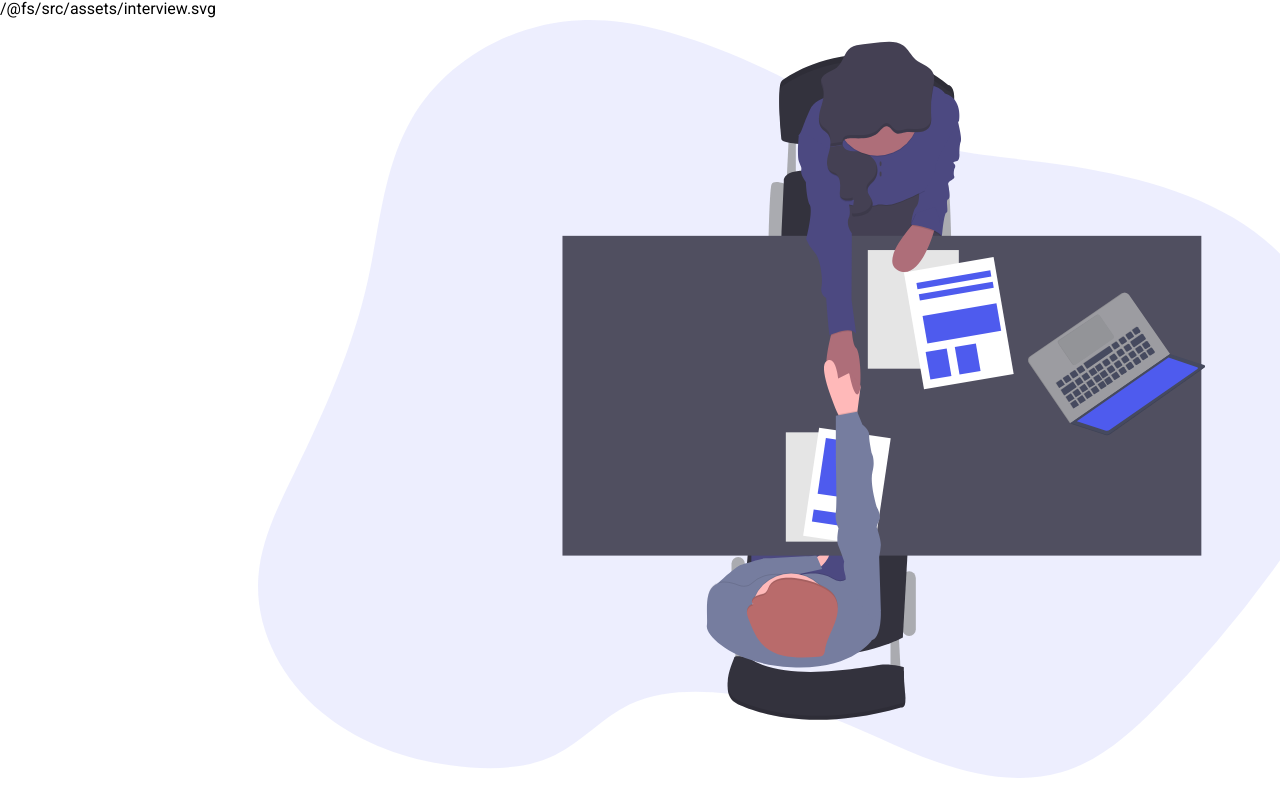
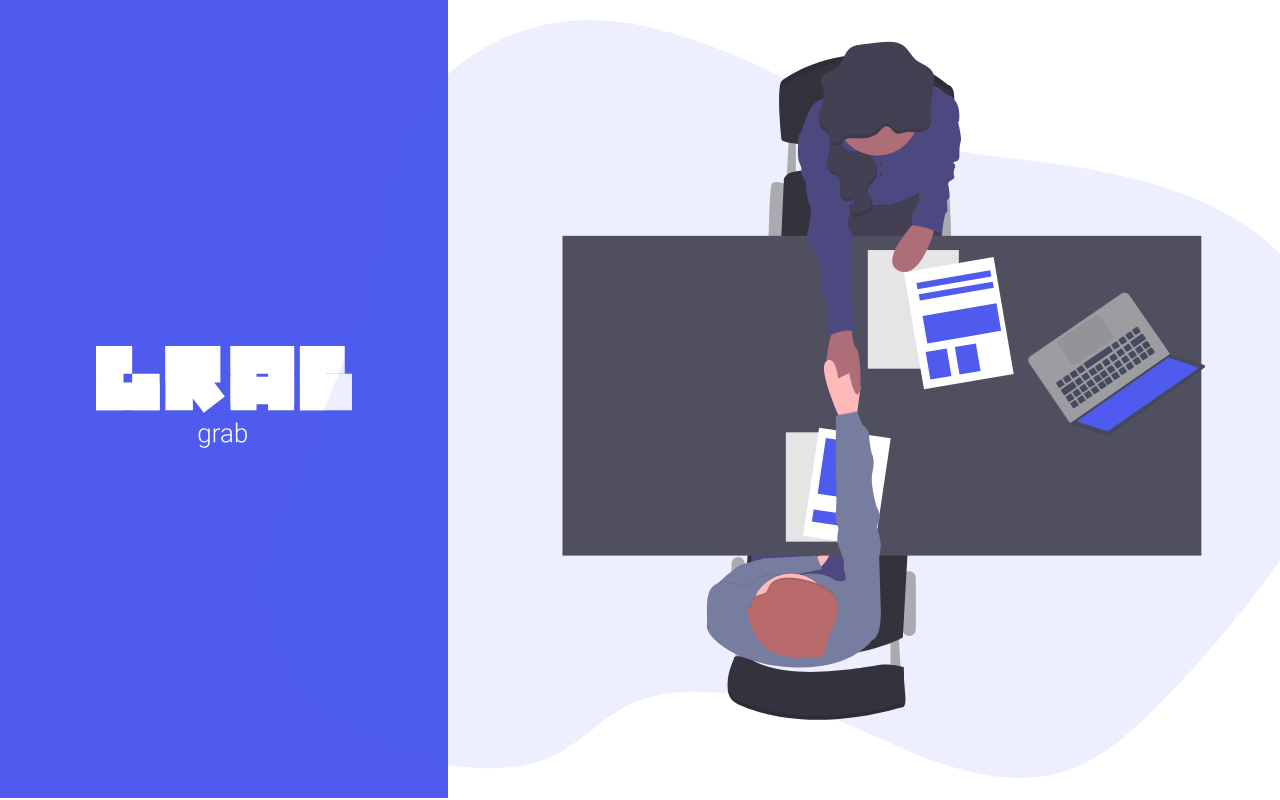
Before and after one commit to LeonardoMelloTrindade/Login-app, a Vue app: page / in a window 1280 px wide. Shown: the top 800 px of the page. Built offline with nearby package versions, Linux system fonts and the light colour scheme.

Commit message:
feat: adiciona componente para formulario

```diff
--- /dev/null
+++ b/src/components/AuthForm.vue
@@ -0,0 +1,29 @@
+<template>
+  <AuthFormWrapper>
+    <template #header>
+      <img class="img-logo" src="../assets/logo-grab.svg" alt="Logo da empresa">
+    </template>
+    <template #form>
+
+
+    </template>
+  </AuthFormWrapper>
+</template>
+
+<script lang="ts">
+import AuthFormWrapper from './container/AuthFormWrapper.vue';
+
+export default {
+  name: 'AuthForm',
+  components: {
+    AuthFormWrapper,
+  }
+};
+
+</script>
+
+<style scoped>
+  .img-logo {
+    width: 32vh;
+  }
+</style>
--- a/src/components/container/AuthFormWrapper.vue
+++ b/src/components/container/AuthFormWrapper.vue
@@ -19,6 +19,8 @@ export default {
 
 <style scoped>
   .form-container {
+    height: 99.8vh;
+    background-color: #4E5BEE;
     display: flex;
     justify-content: center;
     align-items: center;
--- a/src/views/LoginView.vue
+++ b/src/views/LoginView.vue
@@ -1,7 +1,7 @@
 <template>
   <AuthWrapper>
     <template #container-login>
-      {{ srcImg }}
+      <AuthForm />
     </template>
     <template #container-img>
       <AuthImage :srcImg="srcImg"/>
@@ -13,6 +13,7 @@
 import Vue from 'vue';
 import AuthWrapper from '@/components/container/AuthWrapper.vue';
 import AuthImage from '@/components/AuthImage.vue';
+import AuthForm from '@/components/AuthForm.vue';
 
 interface IData {
   srcImg: string;
@@ -22,7 +23,8 @@ export default Vue.extend({
   name: 'LoginView',
   components: {
     AuthWrapper,
-    AuthImage
+    AuthImage,
+    AuthForm,
   },
   data(): IData {
     return {
```
Also changed, not shown: .changeset/twelve-stingrays-own.md (added).
